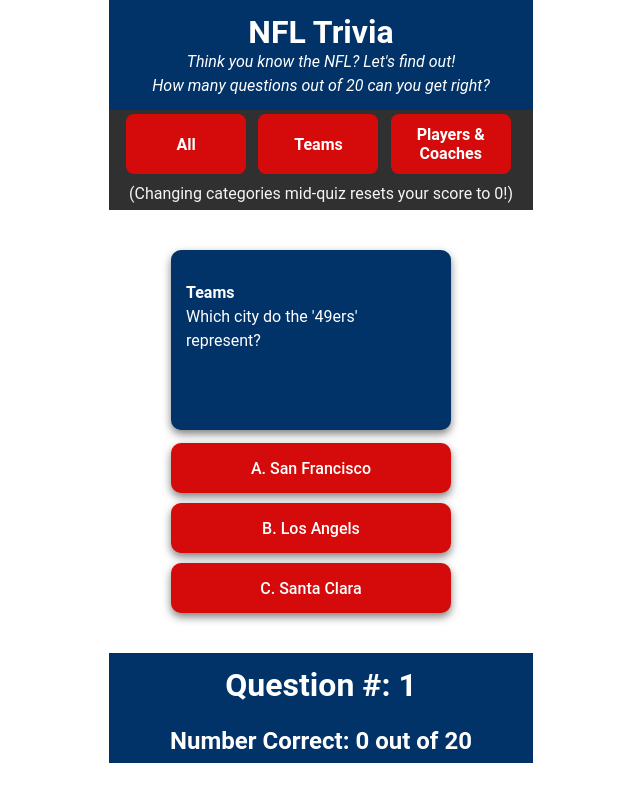
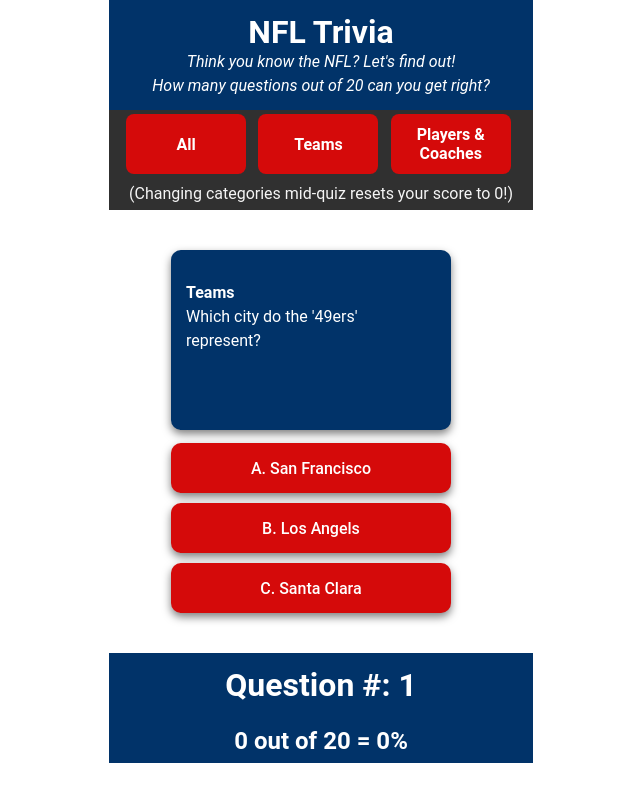
Before and after one commit to htack210/TriviaGame, a React (Vite) app: page / in a window 1280 px wide. Shown: the whole page, without its empty margins (329-969 px from the left). Built offline with nearby package versions, Linux system fonts and the light colour scheme.

Commit message:
Modified wording and added score percentage.

```diff
--- a/src/App.jsx
+++ b/src/App.jsx
@@ -114,7 +114,7 @@
       </div>
       <div className="footer-nav">
         <h1>Question #: {questionIdx + 1}</h1>
-        <h2>Number Correct: {score} out of 20</h2>
+        <h2>{score} out of 20 = {(score/20) * 100}%</h2>
       </div>
 
       {gameOver && (
```
